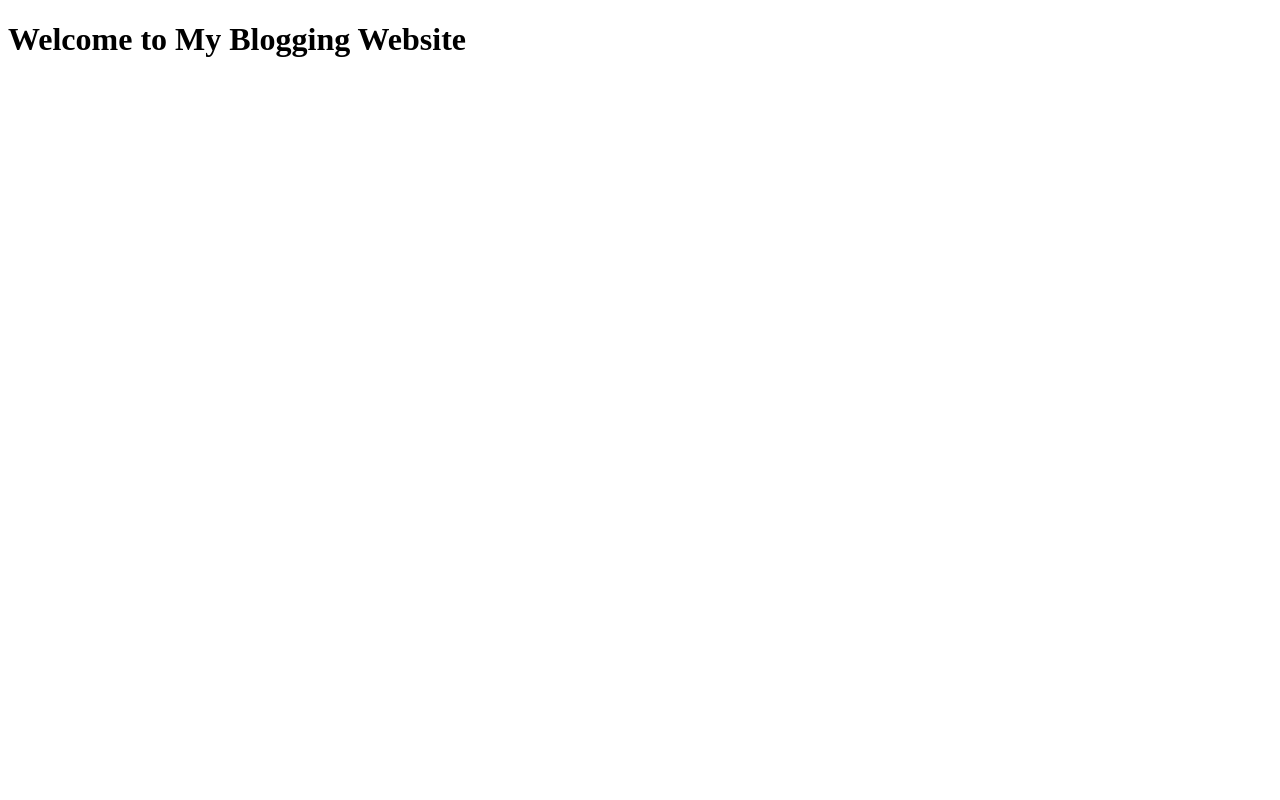
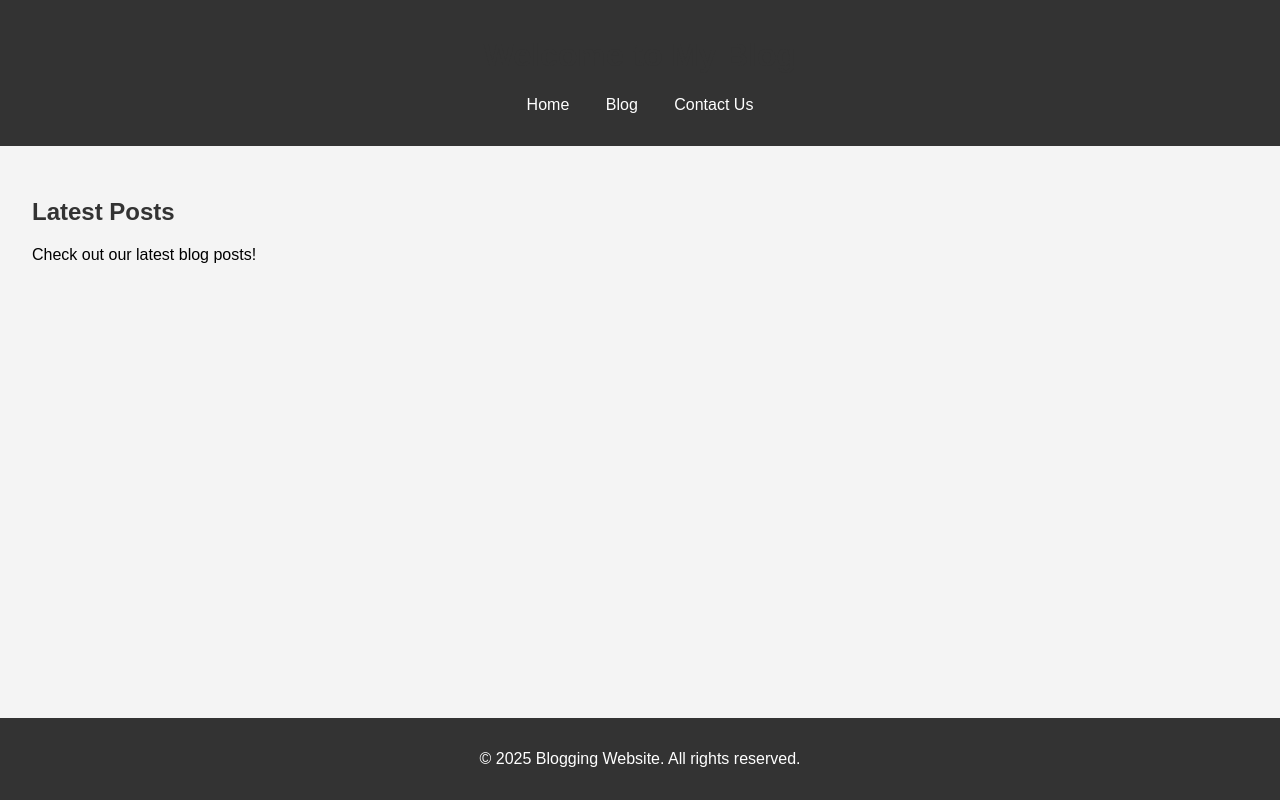
Before and after one commit to sagheriqbal57/Blogging-Website, a website: page src/index.html in a window 1280 px wide. Drawn offline with Linux system fonts and the light colour scheme.

Commit message:
Add Home page with HTML and CSS

```diff
--- a/src/index.html
+++ b/src/index.html
@@ -1,12 +1,30 @@
-<!-- src/index.html -->
 <!DOCTYPE html>
 <html lang="en">
 <head>
-  <meta charset="UTF-8">
-  <meta name="viewport" content="width=device-width, initial-scale=1.0">
-  <title>My Blogging Website</title>
+    <meta charset="UTF-8">
+    <meta name="viewport" content="width=device-width, initial-scale=1.0">
+    <title>Home - Blogging Website</title>
+    <link rel="stylesheet" href="../styles/home.css">
 </head>
 <body>
-  <h1>Welcome to My Blogging Website</h1>
+    <header>
+        <h1 id="home-header">Welcome to My Blog</h1>
+        <nav>
+            <ul>
+                <li><a href="index.html">Home</a></li>
+                <li><a href="blog.html">Blog</a></li>
+                <li><a href="contact.html">Contact Us</a></li>
+            </ul>
+        </nav>
+    </header>
+    <main>
+        <section>
+            <h2>Latest Posts</h2>
+            <p>Check out our latest blog posts!</p>
+        </section>
+    </main>
+    <footer>
+        <p>&copy; 2025 Blogging Website. All rights reserved.</p>
+    </footer>
 </body>
 </html>
--- /dev/null
+++ b/styles/home.css
@@ -0,0 +1,46 @@
+body {
+    font-family: Arial, sans-serif;
+    background-color: #f4f4f4;
+    margin: 0;
+    padding: 0;
+}
+
+header {
+    background-color: #333;
+    color: #fff;
+    padding: 1rem 0;
+    text-align: center;
+}
+
+nav ul {
+    list-style: none;
+    padding: 0;
+}
+
+nav ul li {
+    display: inline;
+    margin: 0 1rem;
+}
+
+nav ul li a {
+    color: #fff;
+    text-decoration: none;
+}
+
+main {
+    padding: 2rem;
+}
+
+h1, h2 {
+    color: #333;
+}
+
+footer {
+    background-color: #333;
+    color: #fff;
+    text-align: center;
+    padding: 1rem 0;
+    position: fixed;
+    width: 100%;
+    bottom: 0;
+}
```
